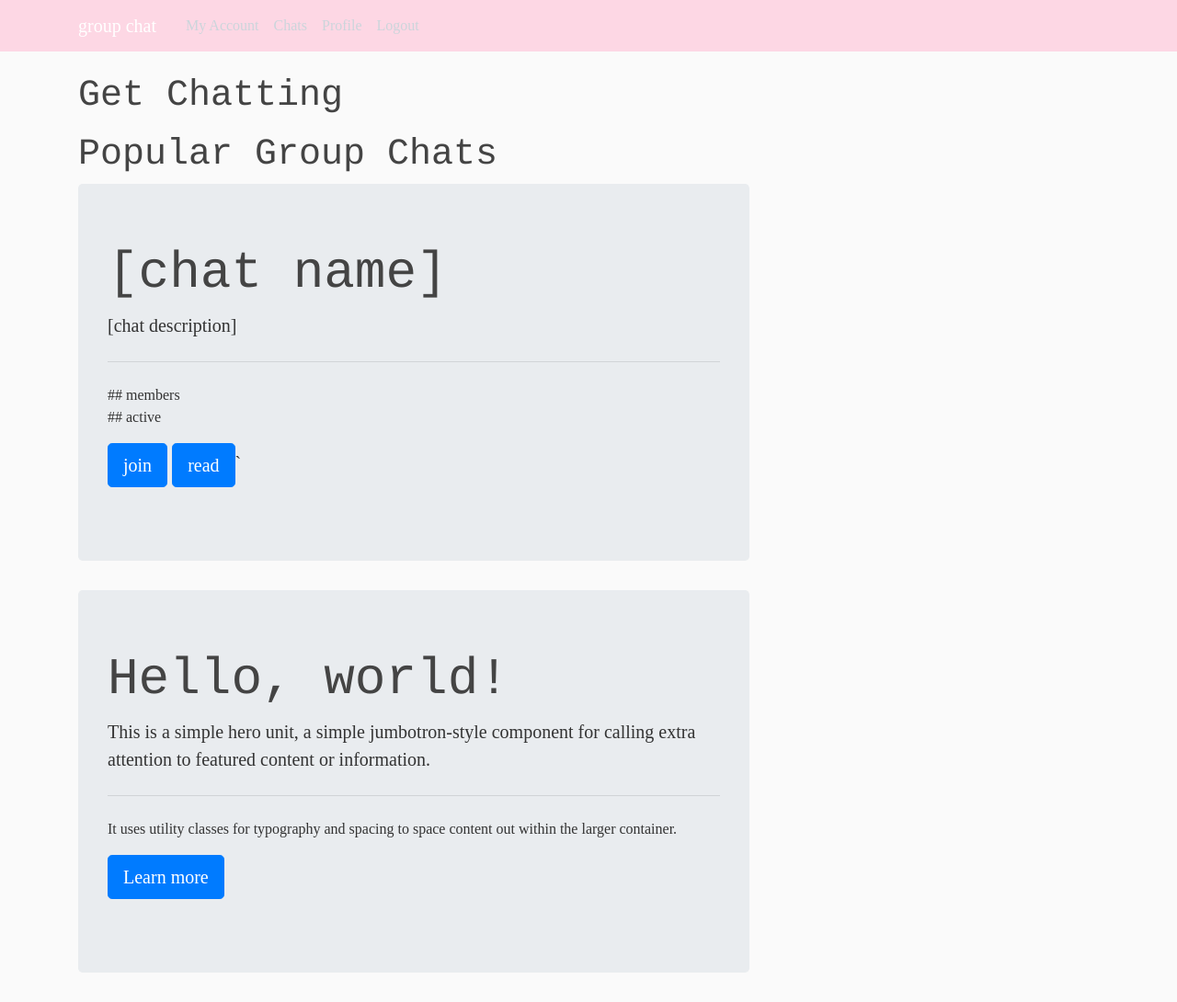
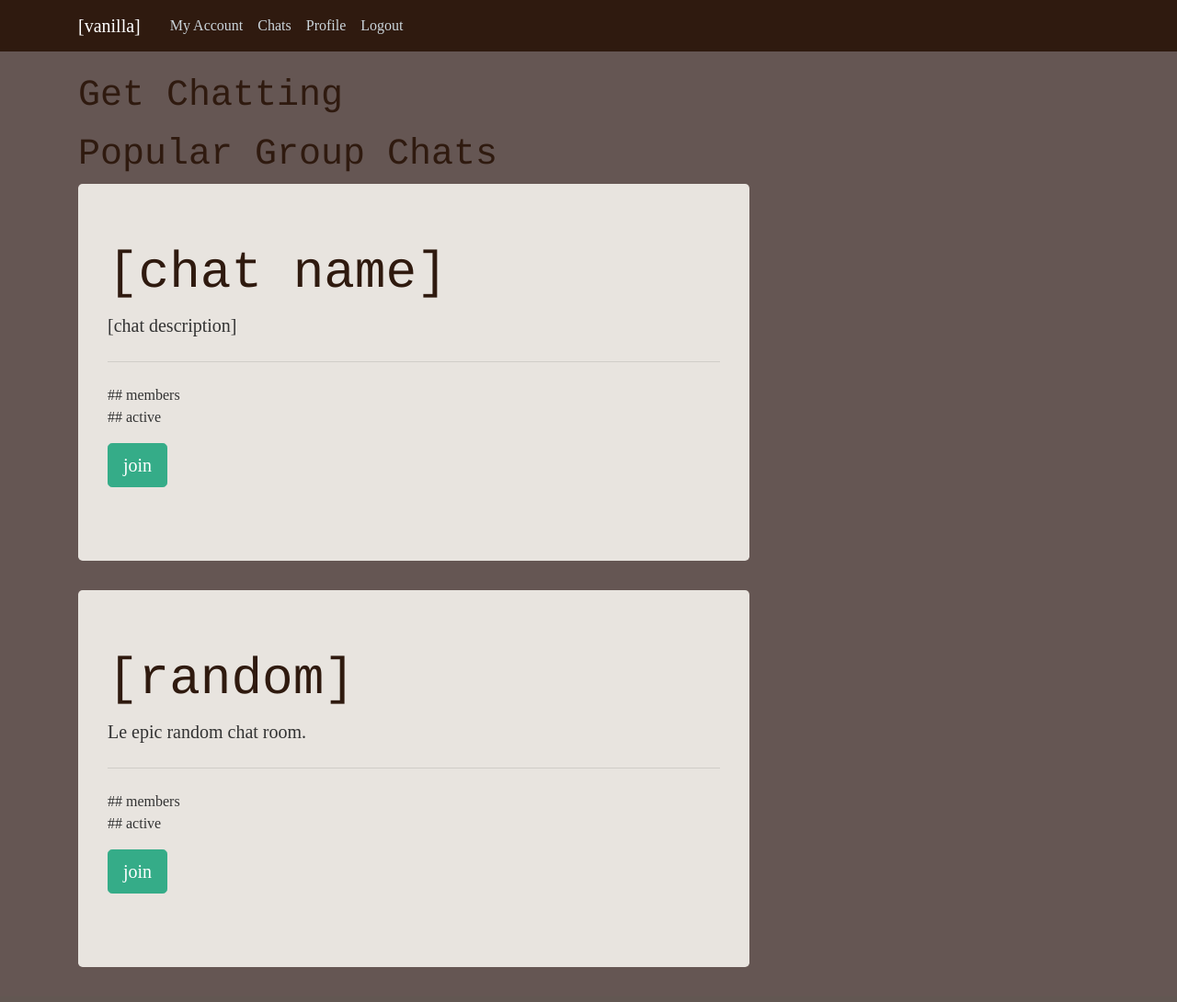
Before and after one commit to unwosu6/Vanilla-Chat-App, a Flask app: page /home in a window 1280 px wide. Shown: the whole page at 92% size. After the commit the page ends 1052 px from the top, so only its background shows below. Run offline with Flask 2, Linux system fonts and the light colour scheme; a user stored in the database is signed in; some libraries are stand-ins or nearby versions.

Commit message:
day 2 commit
Co-authored-by: Arianna Hamilton <ariannahamilton@gmail.com>
Co-authored-by: Christian Santana <christians1121@gmail.com>
Co-authored-by: Mario Rivero <mariorivero051@gmail.com>

```diff
--- a/main.py
+++ b/main.py
@@ -25,7 +25,7 @@ class User(UserMixin, db.Model):
     email = db.Column(db.String(120), unique=True, nullable=False)
     password = db.Column(db.String(60), nullable=False)
     bio = db.Column(db.String(120), nullable=True)
-    chats = db.Column(db.String(200), nullable=False) # eg: "1 2 3 4 5"
+    chats = db.Column(db.String(200), nullable=True) # eg: "1 2 3 4 5"
     profile_pic = db.Column(db.String(7), unique=True) # can just be hexidec
 
     def __repr__(self):
@@ -39,6 +39,7 @@ class AllGroupChats(db.Model):
     private = db.Column(db.Boolean, nullable=False)
     time_created = db.Column(db.DateTime)
     description = db.Column(db.String(120))
+    owner = db.Column(db.Integer, db.ForeignKey('User.id'))
 
     def __repr__(self):
         return f"Chat_Room('{self.chatname}', '{self.num_users}', '{self.time_created}')"
@@ -58,6 +59,7 @@ class AllGroupChats(db.Model):
 @login_required
 def home():
     return render_template('home.html')
+
 
 @app.route("/register", methods=['GET', 'POST'])
 def register():
@@ -126,9 +128,11 @@ def login():
             return redirect(url_for('login'))
     return render_template('login.html', title='Login', form=form)
 
+
 @login_manager.user_loader
 def load_user(user_id):
     return User.query.get(int(user_id))
+
 
 @app.route("/logout")
 @login_required
@@ -137,13 +141,20 @@ def logout():
     flash(f'Logged out', 'success')
     return redirect(url_for('home'))
 
+
 @app.route("/profile")
 @login_required
 def profile():
     return render_template('profile.html', name=current_user.username)
 
 
-@app.route("/chat/<chat_id>")
+@app.route("/<chat_id>")
+@login_required
+def profile():
+    return render_template('chat.html', name=current_user.username)
+
+
+@app.route("/api/chat/<chat_id>")
 def allUsersInChat(chat_id):
     # we can figure this out later
     users = User.query.all()
@@ -158,7 +169,7 @@ def allUsersInChat(chat_id):
     return jsonify(userArray)
 
 
-@app.route("/User/<get_user>")
+@app.route("/api/User/<get_user>")
 def userdata(get_user):
     user = User.query.filter_by(id=get_user).first()
     userObj = {}
--- a/static/main.css
+++ b/static/main.css
@@ -1,17 +1,34 @@
+:root {
+  --background: #655653;
+  --button: #35AC88;
+  --yellow: #FECF72;
+  --element: #E8E4DF;
+  --navbar: #2F1A0F;
+}
+
 body {
-  background: #fafafa;
+  background: var(--background);
   color: #333333;
   margin-top: 5rem;
   font-family: 'herculanum';
 }
 
 h1, h2, h3, h4, h5, h6 {
-  color: #444444;
+  color: var(--navbar);
   font-family: 'courier';
 }
 
+.btn-primary, .btn-primary:hover, .btn-primary:active, .btn-primary:visited {
+    background-color: var(--button) !important;
+    border: 1px solid var(--button);
+}
+
+.jumbotron {
+  background: var(--element);
+}
+
 .bg-steel {
-  background-color: #FDD7E4;
+  background-color: var(--navbar);
 }
 
 .site-header .navbar-nav .nav-link {
@@ -27,7 +44,7 @@ h1, h2, h3, h4, h5, h6 {
 }
 
 .content-section {
-  background: #ffffff;
+  background: var(--element);
   padding: 10px 20px;
   border: 1px solid #dddddd;
   border-radius: 3px;
@@ -39,7 +56,7 @@ h1, h2, h3, h4, h5, h6 {
 }
 
 a.article-title:hover {
-  color: #428bca;
+  color: var(--button);
   text-decoration: none;
 }
 
--- a/templates/home.html
+++ b/templates/home.html
@@ -10,16 +10,15 @@
   <p>## members<br>## active</p>
   <p class="lead">
     <a class="btn btn-primary btn-lg" href="#" role="button">join</a>
-    <a class="btn btn-primary btn-lg" href="#" role="button">read</a>`
   </p>
 </div>
 <div class="jumbotron">
-  <h1 class="display-4">Hello, world!</h1>
-  <p class="lead">This is a simple hero unit, a simple jumbotron-style component for calling extra attention to featured content or information.</p>
+  <h1 class="display-4">[random]</h1>
+  <p class="lead">Le epic random chat room.</p>
   <hr class="my-4">
-  <p>It uses utility classes for typography and spacing to space content out within the larger container.</p>
+  <p>## members<br>## active</p>
   <p class="lead">
-    <a class="btn btn-primary btn-lg" href="#" role="button">Learn more</a>
+    <a class="btn btn-primary btn-lg" href="#" role="button">join</a>
   </p>
 </div>
 
--- a/templates/layout.html
+++ b/templates/layout.html
@@ -16,7 +16,7 @@
   <header class="site-header">
     <nav class="navbar navbar-expand-md navbar-dark bg-steel fixed-top">
       <div class="container">
-        <a class="navbar-brand mr-4" href="/">group chat</a>
+        <a class="navbar-brand mr-4" href="/">[vanilla]</a>
         <button class="navbar-toggler" type="button" data-toggle="collapse" data-target="#navbarToggle" aria-controls="navbarToggle" aria-expanded="false" aria-label="Toggle navigation">
           <span class="navbar-toggler-icon"></span>
         </button>
```
Also changed, not shown: tests/test_pages.py (added, +42 -0 lines), .github/workflows/heroku_tests.yaml (added), site.db, templates/chat.html (added).
